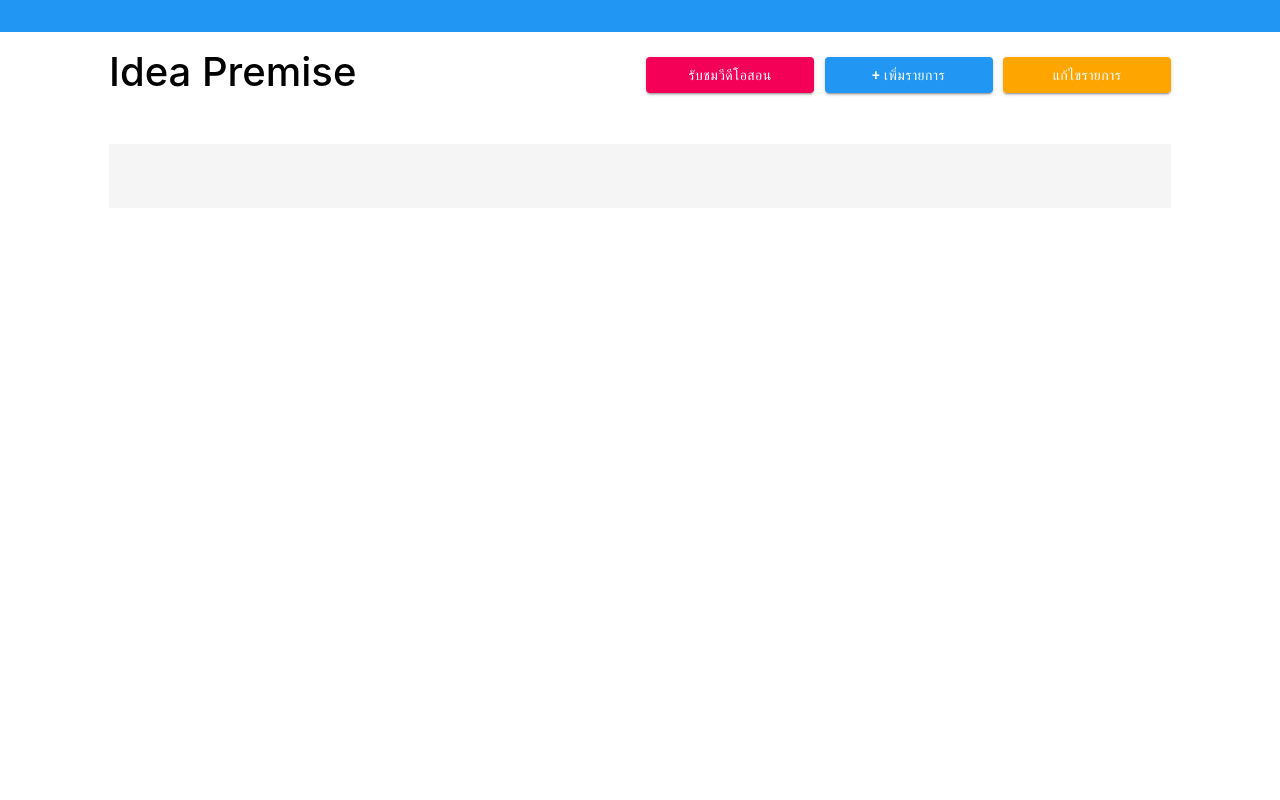
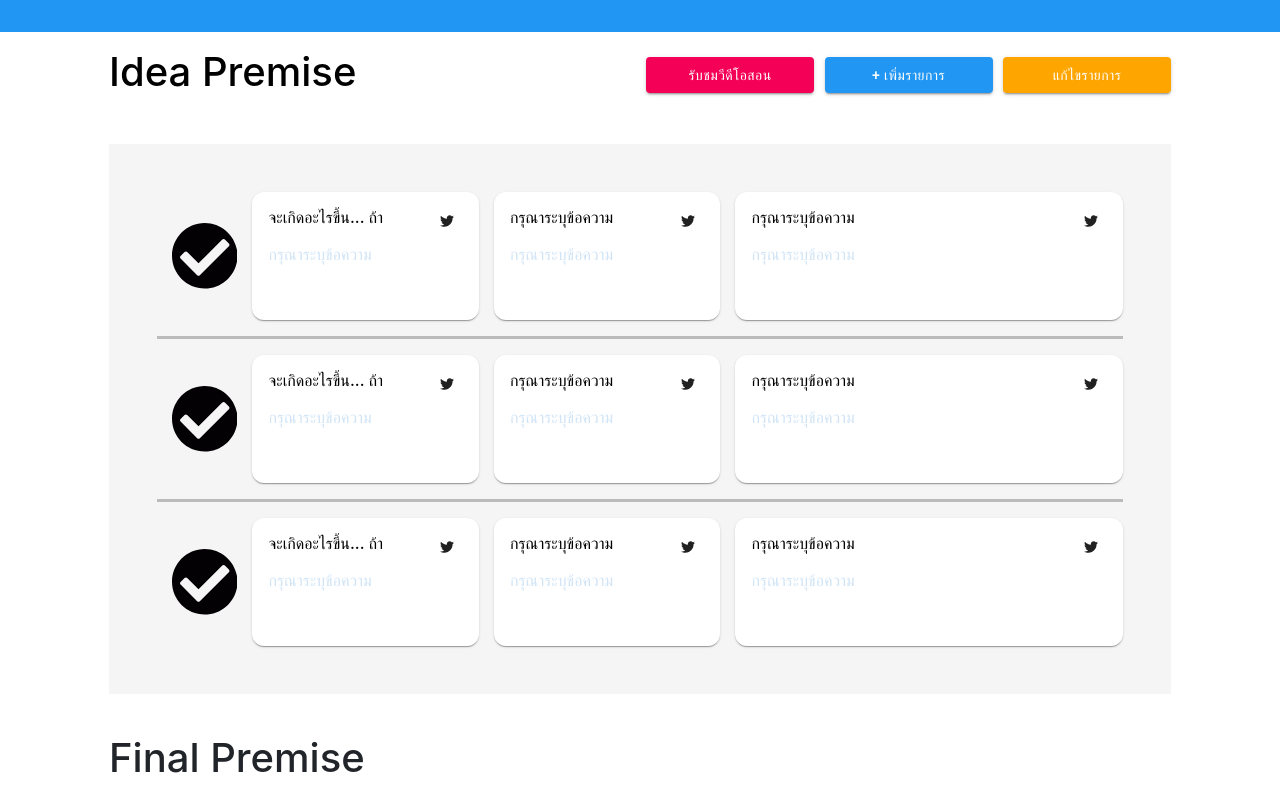
Before and after one commit to herorshi/story-bow-UI, a React (Create React App) app: page /PremiseTool/IdeaPremise in a window 1280 px wide. Shown: the top 800 px of the page. Built offline with nearby package versions, Linux system fonts and the light colour scheme.

Commit message:
add board in ideaPremisePage

```diff
--- a/src/component/page/IdeaPremisePage.js
+++ b/src/component/page/IdeaPremisePage.js
@@ -2,6 +2,9 @@ import React from "react";
 import PageHeader from "./PageHeader";
 import pageDetail from "../../pageDetail";
 import Board from "../Board";
+import { ReactComponent as TickLogo } from "../../asset/checked-buttom.svg";
+import SmallPaperCard from "../SmallPaperCard";
+import FooterButtonForModal from "../FooterButtonForModal";
 import { Container, Button } from "@material-ui/core";
 import { Link } from "react-router-dom";
 export default function IdeaPremisePage(props) {
@@ -21,7 +24,142 @@ export default function IdeaPremisePage(props) {
         }}
         fn3txt="แก้ไขรายการ"
       >
-        <Board></Board>
+        <Board>
+          <div className="row" style={{ margin: "1em" }}>
+            <div className="col-1 centerverhor nopaddRight">
+              <TickLogo width="5em"></TickLogo>
+            </div>
+            <div className="col-3 nopaddRight">
+              <SmallPaperCard
+                width="100%"
+                title="จะเกิดอะไรขึ้น... ถ้า"
+                detail=""
+                editfn={() => {
+                  alert("test");
+                }}
+              ></SmallPaperCard>
+            </div>
+            <div className="col-3 nopaddRight">
+              <SmallPaperCard
+                width="100%"
+                title=""
+                detail=""
+                editfn={() => {
+                  alert("test");
+                }}
+              ></SmallPaperCard>
+            </div>
+            <div className="col-5 nopaddRight">
+              <SmallPaperCard
+                width="100%"
+                title=""
+                detail=""
+                editfn={() => {
+                  alert("test");
+                }}
+              ></SmallPaperCard>
+            </div>
+          </div>
+          <div
+            className="row"
+            style={{
+              margin: "1em",
+              borderTop: "3px solid #bbb",
+              paddingTop: "1em",
+            }}
+          >
+            <div className="col-1 centerverhor nopaddRight">
+              <TickLogo width="5em"></TickLogo>
+            </div>
+            <div className="col-3 nopaddRight">
+              <SmallPaperCard
+                width="100%"
+                title="จะเกิดอะไรขึ้น... ถ้า"
+                detail=""
+                editfn={() => {
+                  alert("test");
+                }}
+              ></SmallPaperCard>
+            </div>
+            <div className="col-3 nopaddRight">
+              <SmallPaperCard
+                width="100%"
+                title=""
+                detail=""
+                editfn={() => {
+                  alert("test");
+                }}
+              ></SmallPaperCard>
+            </div>
+            <div className="col-5 nopaddRight">
+              <SmallPaperCard
+                width="100%"
+                title=""
+                detail=""
+                editfn={() => {
+                  alert("test");
+                }}
+              ></SmallPaperCard>
+            </div>
+          </div>
+          <div
+            className="row"
+            style={{
+              margin: "1em",
+              borderTop: "3px solid #bbb",
+              paddingTop: "1em",
+            }}
+          >
+            <div className="col-1 centerverhor nopaddRight">
+              <TickLogo width="5em"></TickLogo>
+            </div>
+            <div className="col-3 nopaddRight">
+              <SmallPaperCard
+                width="100%"
+                title="จะเกิดอะไรขึ้น... ถ้า"
+                detail=""
+                editfn={() => {
+                  alert("test");
+                }}
+              ></SmallPaperCard>
+            </div>
+            <div className="col-3 nopaddRight">
+              <SmallPaperCard
+                width="100%"
+                title=""
+                detail=""
+                editfn={() => {
+                  alert("test");
+                }}
+              ></SmallPaperCard>
+            </div>
+            <div className="col-5 nopaddRight">
+              <SmallPaperCard
+                width="100%"
+                title=""
+                detail=""
+                editfn={() => {
+                  alert("test");
+                }}
+              ></SmallPaperCard>
+            </div>
+          </div>
+        </Board>
+
+        <h1 style={{ margin: "1em 0 1em 0" }}>Final Premise</h1>
+        <div style={{ backgroundColor: "#E1EFFA", padding: "1em" }}>
+          <div
+            style={{
+              margin: "1em",
+              backgroundColor: "#f5f5f5",
+              padding: "1em",
+            }}
+          >
+            <h2>Final Premise</h2>
+            <p className="subtxt primary"> abcdefghijklmnop</p>
+          </div>
+        </div>
+        <FooterButtonForModal></FooterButtonForModal>
       </PageHeader>
     </>
   );
```
